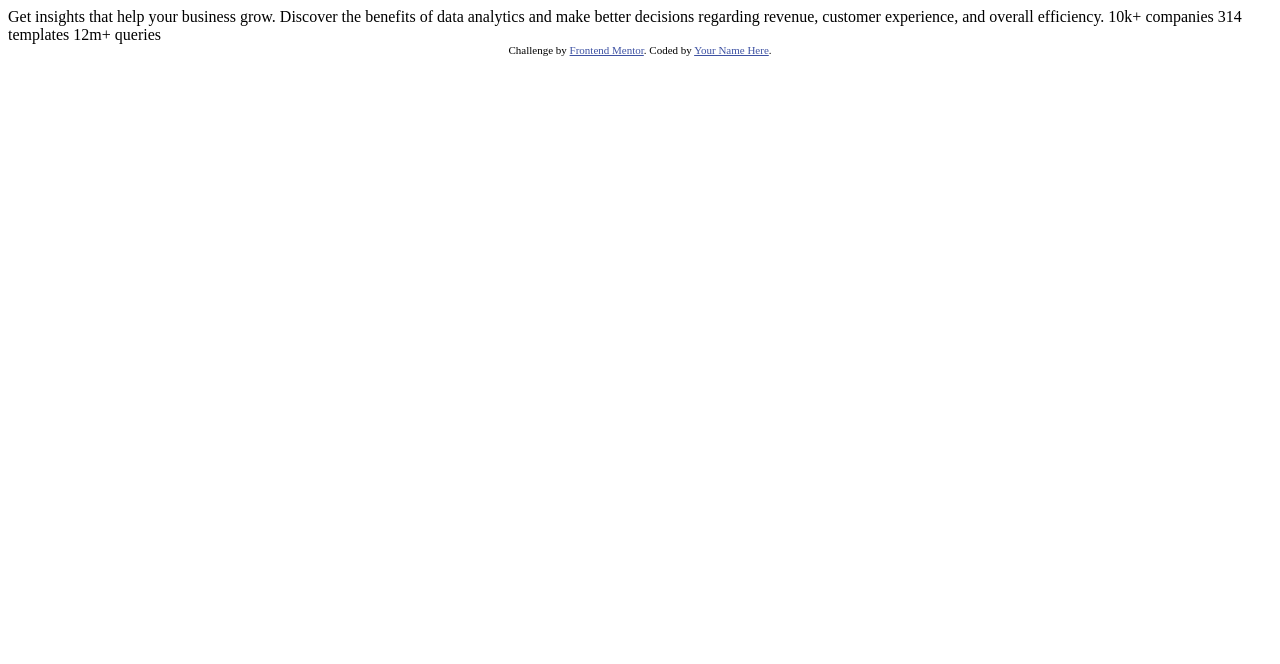
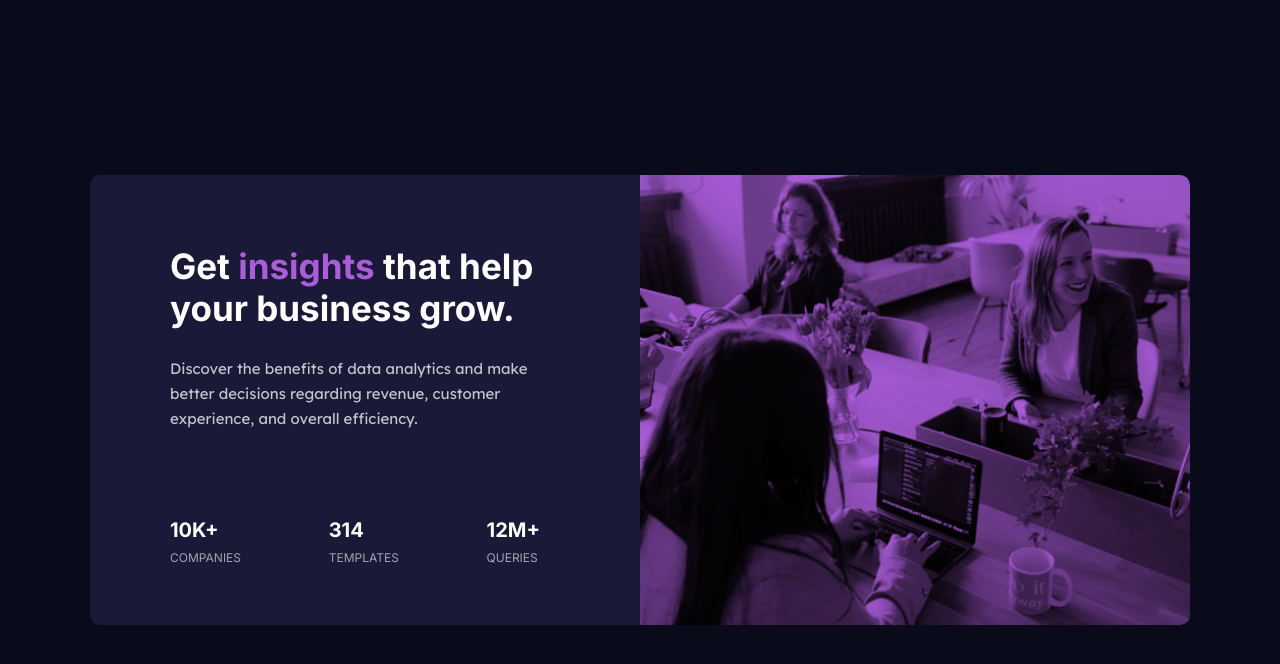
Before and after one commit to GeraldVeeneman/stats-preview-card, a website: page index.html in a window 1280 px wide. Drawn offline with Linux system fonts and the light colour scheme.

Commit message:
Solution challenge

```diff
--- a/index.html
+++ b/index.html
@@ -1,33 +1,52 @@
 <!DOCTYPE html>
 <html lang="en">
-<head>
-  <meta charset="UTF-8">
-  <meta name="viewport" content="width=device-width, initial-scale=1.0"> <!-- displays site properly based on user's device -->
+  <head>
+    <meta charset="UTF-8" />
+    <meta name="viewport" content="width=device-width, initial-scale=1.0" />
+    <!-- displays site properly based on user's device -->
 
-  <link rel="icon" type="image/png" sizes="32x32" href="./images/favicon-32x32.png">
+    <link rel="icon" type="image/png" sizes="32x32" href="./images/favicon-32x32.png" />
+    <link rel="stylesheet" href="./css/style.css" />
+    <link rel="preconnect" href="https://fonts.googleapis.com" />
+    <link rel="preconnect" href="https://fonts.gstatic.com" crossorigin />
+    <link href="https://fonts.googleapis.com/css2?family=Inter:wght@400;700&family=Lexend+Deca&display=swap" rel="stylesheet" />
 
-  <title>Frontend Mentor Challenge #2 | Stats Preview Card Component</title>
+    <title>Frontend Mentor Challenge #2 | Stats Preview Card Component</title>
+  </head>
+  <body>
+      <main class="flex-container__border">
+      <div class="card" id="text">
 
-  <!-- Feel free to remove these styles or customise in your own stylesheet 👍 -->
-  <style>
-    .attribution { font-size: 11px; text-align: center; }
-    .attribution a { color: hsl(228, 45%, 44%); }
-  </style>
-</head>
-<body>
+          <h2 class="card__title">Get <span>insights</span> that help your business grow.</h2>
 
-  Get insights that help your business grow.
+        <p class="card__text">
+           Discover the benefits of data
+    analytics and make better decisions regarding revenue, customer experience,
+    and overall efficiency.
+        </p>
 
-  Discover the benefits of data analytics and make better decisions regarding revenue, customer
-  experience, and overall efficiency.
+        <div class="flex-container__card__stats">
+          <div class="card__stats">
+            <div class="stats-num">10k+</div>
+            <div class="stats-text">companies</div>
+          </div>
+          <div class="card__stats">
+            <p class="stats-num">314</p>
+            <p class="stats-text">templates</p>
+          </div>
+          <div class="card__stats">
+            <p class="stats-num">12m+</p>
+            <p class="stats-text">queries</p>
+          </div>
+        </div>
+    </div>
+      </article>
+      <!-- /card-one -->
 
-  10k+ companies
-  314 templates
-  12m+ queries
+      <article class="card" id="picture">
 
-  <div class="attribution">
-    Challenge by <a href="https://www.frontendmentor.io?ref=challenge" target="_blank">Frontend Mentor</a>.
-    Coded by <a href="#">Your Name Here</a>.
-  </div>
-</body>
+      </article>
+      <!-- /card-two -->
+      </main>
+  </body>
 </html>
--- /dev/null
+++ b/sass/style.scss
@@ -0,0 +1,185 @@
+/* Base */
+
+// Colours
+:root {
+  /*Primary */
+  --very-dark-blue: hsl(233, 47%, 7%); // main background
+  --dark-desaturated-blue: hsl(244, 38%, 16%); // card background
+  --soft-violet: hsl(277, 64%, 61%); // accent
+
+  /*Neutral*/
+  --white: hsl(0, 0%, 100%); // main heading, stats numbers
+  --slightly-transparent-white: hsla(0, 0%, 100%, 0.75); // main paragraph
+  --more-slightly-transparent-white: hsla(0, 0%, 100%, 0.6); // stats paragraph
+}
+
+// COMPLETE Set media query break points (desktop and mobile)
+/* Media Query break points */
+$bp-desktop-max: 1110px; // desktop view (2 columns stats)
+$bp-mobile: 375px; // mobile view (1 column)
+
+/* Global reset */
+* {
+  margin: 0;
+  padding: 0;
+}
+
+*,
+*::before,
+*::after {
+  box-sizing: inherit;
+}
+
+html {
+  font-size: 62.5%; // 1rem = 10px (10px/16px = 62.5%)
+  box-sizing: border-box;
+}
+
+body {
+  background-color: var(--very-dark-blue);
+  font: {
+    family: "Lexend Deca", sans-serif;
+    size: 1.5rem;
+  }
+  width: 100vw;
+  min-height: 100vh;
+  justify-content: center;
+  align-items: center;
+  display: flex;
+  flex-direction: row;
+}
+
+/* Layout */
+.flex-container__border {
+  min-height: 45rem;
+  display: flex;
+  border-radius: 1rem;
+  overflow: hidden;
+  width: 110rem;
+  flex-direction: row;
+
+  // COMPLETE Media query .flex-container__border
+  @media only screen and (max-width: $bp-desktop-max) {
+    flex-direction: column-reverse;
+    height: auto;
+    width: $bp-mobile;
+    margin: 7rem 2.5rem;
+  }
+}
+
+/* Components */
+
+/* Card */
+
+.card {
+  display: flex;
+  width: 50%;
+  flex-direction: column;
+
+  background-color: var(--dark-desaturated-blue);
+
+  // COMPLETE Media query .card
+  @media only screen and (max-width: $bp-desktop-max) {
+    width: 100%;
+    text-align: center;
+  }
+
+  &#text {
+    padding: 7rem 10rem 6rem 8rem;
+
+    @media only screen and (max-width: $bp-desktop-max) {
+    padding: 5rem 5rem 0 5rem;
+  }
+
+    & .card__title {
+      font: {
+        family: "Inter";
+        weight: 700;
+        size: 3.5rem;
+      }
+      color: var(--white);
+      margin: 0 0 2.7rem 0;
+
+      & span {
+        color: var(--soft-violet);
+      }
+
+      @media only screen and (max-width: $bp-desktop-max) {
+      font-size: 2.7rem;
+      margin: 0 0 2rem 0;
+  }
+
+    }
+
+    & .card__text {
+      flex: 1;
+      color: var(--slightly-transparent-white);
+      margin: 0 0 0rem 0;
+      font: {
+        family: "Lexend Deca", sans-serif;
+        weight: 400;
+      }
+      line-height: 2.5rem;
+
+      @media only screen and (max-width: $bp-desktop-max) {
+        margin: 0 0 4rem 0;
+  }
+
+
+
+    }
+
+    & .flex-container__card__stats {
+      display: flex;
+      flex-direction: row;
+      justify-content: space-between;
+
+      @media only screen and (max-width: $bp-desktop-max) {
+        flex-direction: column;
+        margin: 0 0 1rem 0;
+      }
+
+
+      & .card__stats {
+        & .stats-num {
+          font: {
+            family: "Inter";
+            weight: 700;
+            size: 2rem;
+          }
+          text-transform: uppercase;
+          color: var(--white);
+          margin: 0 0 0.8rem 0;
+        }
+
+        & .stats-text {
+          font: {
+            family: "Inter";
+            size: 1.2rem;
+          }
+          text-transform: uppercase;
+          color: var(--more-slightly-transparent-white);
+
+          @media only screen and (max-width: $bp-desktop-max) {
+            margin: 0 0 3rem 0;
+          }
+        }
+      }
+    }
+  }
+
+  &#picture {
+    background: {
+      image: url(../images/image-header-desktop.jpg);
+      color: var(--soft-violet);
+      blend-mode: multiply;
+      size: cover;
+    }
+
+    @media only screen and (max-width: $bp-desktop-max) {
+      image: url(../images/image-header-mobile.jpg);
+      height: 29rem;
+      width: auto;
+          }
+  }
+}
```
Also changed, not shown: package.json (added, +32 -0 lines), style-guide.md (+1 -1 lines), css/style.css (added), 3 other files.
